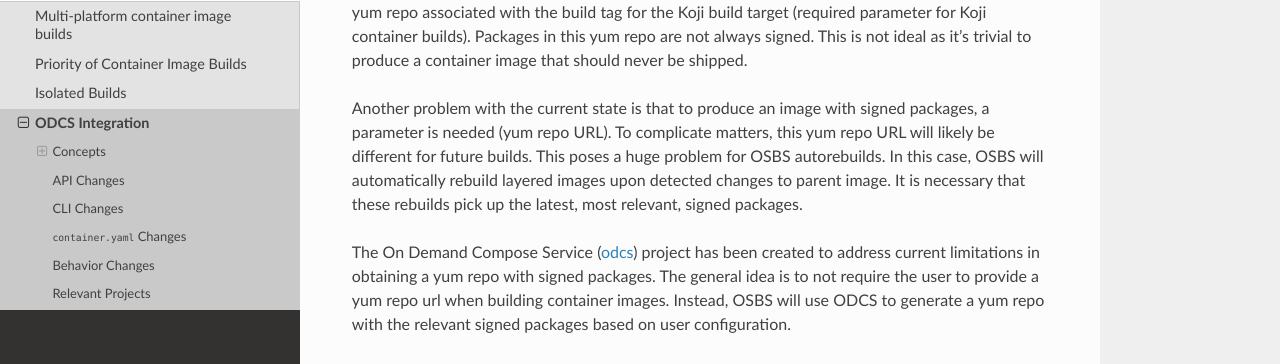
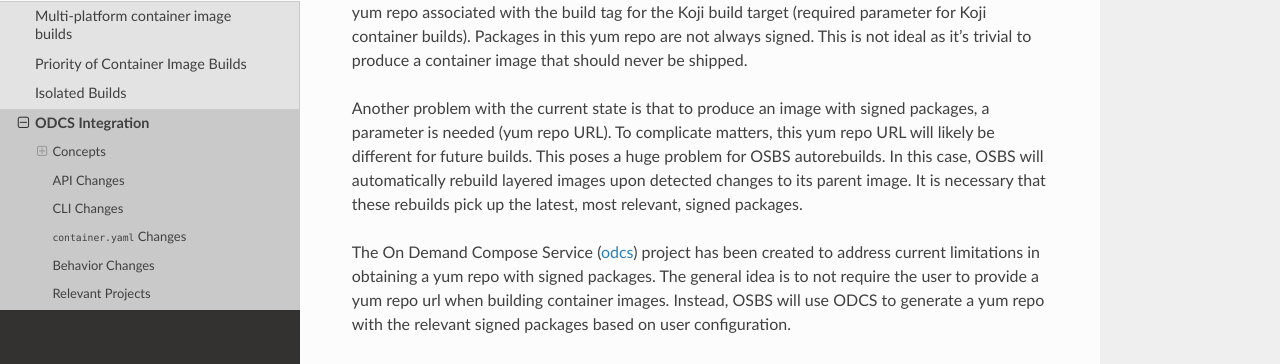
Before and after one commit to containerbuildsystem/osbs-docs, a Sphinx documentation site: the page built from docs/odcs.rst, in a window 1280 px wide and 900 px high. Shown: the part 279-643 px from the top of the window. Built offline with Sphinx 7.4.7 and the Read the Docs theme 2.0.0, drawn with Linux system fonts in a browser that asks for light colours; some of the changed text lies outside the part shown.

Commit message:
Update odcs.rst
Some minor tweaks.

```diff
--- a/docs/odcs.rst
+++ b/docs/odcs.rst
@@ -15,7 +15,7 @@
 packages, a parameter is needed (yum repo URL). To complicate matters, this yum
 repo URL will likely be different for future builds. This poses a huge problem
 for OSBS autorebuilds. In this case, OSBS will automatically rebuild layered
-images upon detected changes to parent image. It is necessary that these
+images upon detected changes to its parent image. It is necessary that these
 rebuilds pick up the latest, most relevant, signed packages.
 
 The On Demand Compose Service (`odcs`_) project has been created to address
```
Also changed, not shown: other parts of docs/odcs.rst (+4 -4 lines).
